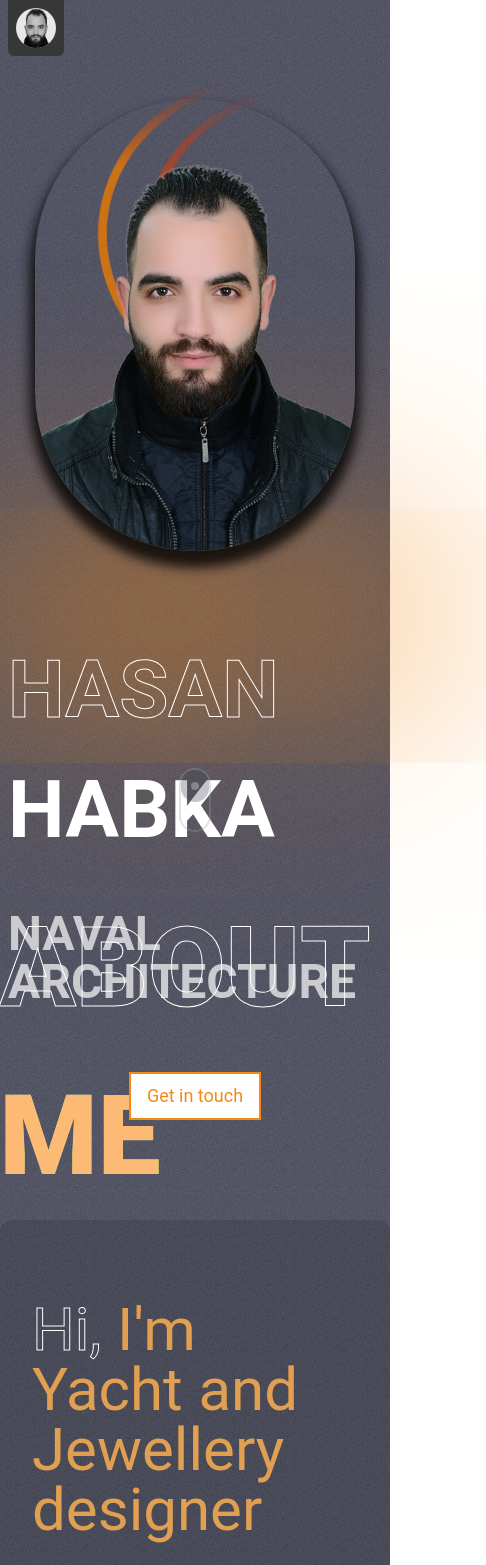
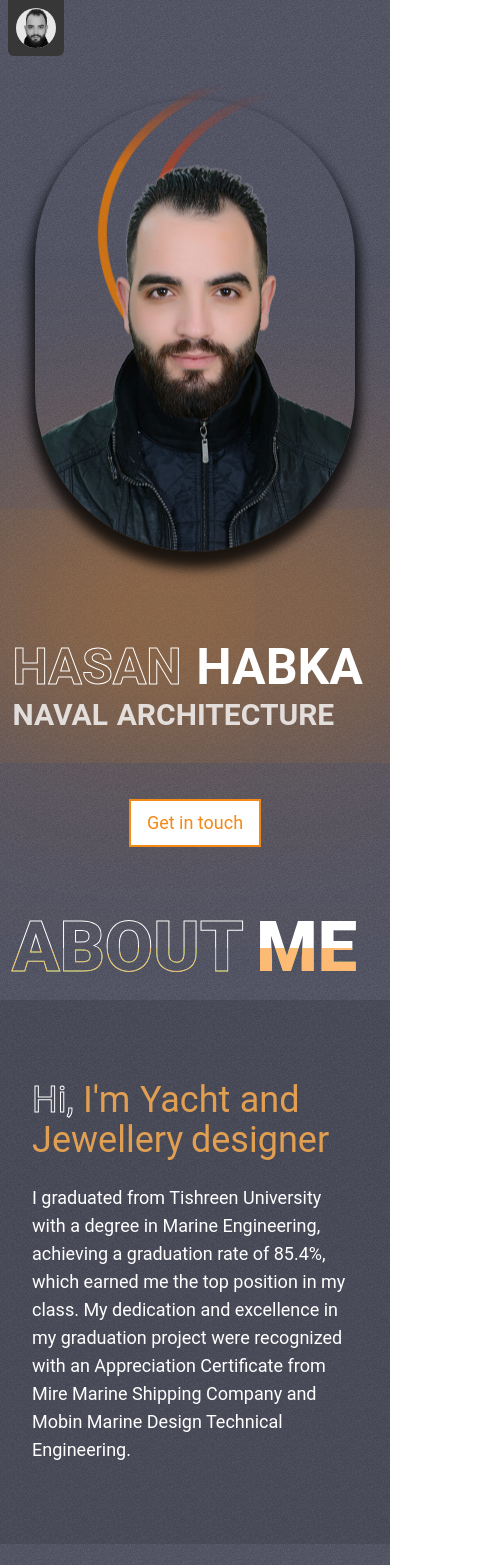
Before and after one commit to H-Habka/gymWebSite, a React (Create React App) app: page / in a window 390 px wide. Shown: the top 1565 px of the page, 486 px wide, since content can reach past the window. Built offline with nearby package versions, Linux system fonts and the light colour scheme.

Commit message:
mobile view in home page done

```diff
--- a/src/components/AboutMeSection/index.jsx
+++ b/src/components/AboutMeSection/index.jsx
@@ -3,25 +3,25 @@ import TextSplitter from "../TextSpletter"
 
 const AboutMe = () => {
   return (
-    <div className="md:px-[10vw] min-h-screen flex flex-col justify-center">
+    <div className="md:px-[10vw] md:min-h-screen flex flex-col justify-center">
       <div className="relative justify-center flex mt-10">
-        <div className="pointer-events-none text-[7em] flex items-center gap-6 justify-center font-[900] text-white">
+        <div className="pointer-events-none text-[70px] md:text-[7em] flex items-center gap-6  justify-center font-[900] text-white">
           <TextSplitter strokeWordsArray={[0]} text="ABOUT ME" />
         </div>
         <div className="absolute bottom-0 mix-blend-darken  w-full h-1/2 bg-orange-300"></div>
       </div>
       <div
         data-aos="fade-up"
-        className="py-20 flex flex-col  md:flex-row gap-6 justify-around  bg-[#12121222] p-8 rounded-xl"
+        className="py-20 flex flex-col  md:flex-row gap-6 justify-around  bg-[#12121222] p-8 md:rounded-xl"
       >
-        <div className="text-6xl md:max-w-[40vw] flex gap-2 text-four">
+        <div className="md:text-6xl text-4xl md:max-w-[40vw] flex gap-2 text-four">
           <TextSplitter
             strokeWordsArray={[0]}
             text="Hi, I'm Yacht and Jewellery designer"
           />
         </div>
         <div
-          data-aos="fade-left"
+          data-aos="zoom-in-down"
           data-aos-delay="100"
           data-aos-duration="700"
           className="md:max-w-[40vw] text-white text-lg "
--- a/src/components/CompaniesIworkedWith/index.jsx
+++ b/src/components/CompaniesIworkedWith/index.jsx
@@ -6,11 +6,14 @@ const CompaniesIworkedWith = () => {
   return (
     <div
       data-aos="fade-up"
-      className="md:px-[10vw] min-h-[100vh] flex flex-col justify-center"
+      className="mt-[100px] md:mt-0 md:px-[10vw] md:h-[60vh] flex flex-col justify-center"
     >
-      <div className=" flex justify-between  md:flex-row gap-10 items-center  bg-[#12121222] p-8 rounded-xl">
-        <div className="py-20 text-4xl md:max-w-[40vw] flex gap-2 text-four">
-          <TextSplitter strokeWordsArray={[0, 1, 2]} text="I worked With" />
+      <div className="pt-10 flex flex-col justify-between  md:flex-row gap-10 items-center  bg-[#12121222] md:p-8 pb-8 md:rounded-xl">
+        <div className="md:py-20 font-bold text-4xl md:max-w-[40vw] flex gap-2 text-four">
+          <TextSplitter
+            strokeWordsArray={[0, 1, 2, 3]}
+            text="I Have worked With"
+          />
         </div>
         <div className="flex gap-10 flex-1 items-center justify-evenly [&_img]:rounded-xl hover:[&_img]:-translate-y-1 hover:[&_img]:-translate-x-1 [&_img]:transition-all [&_img]:duration-200 hover:[&_img]:shadow-[10px_10px_10px_2px_#121212] [&_img]:w-[120px] [&_img]:h-[120px] [&>a]:justify-self-center">
           <a
--- a/src/components/GetInTouchSection/index.jsx
+++ b/src/components/GetInTouchSection/index.jsx
@@ -7,71 +7,71 @@ const GetInTouchSection = ({ hideSocialMedia }) => {
   return (
     <div
       id="getInTouch"
-      className="min-h-screen flex flex-col justify-center items-center"
+      className="mt-[100px] md:mt-0 md:min-h-screen flex flex-col justify-center items-center"
     >
       <a href="mailto:hasanhabka9@gmail.com?subject=Get%20In%20Touch">
         <div
           data-aos="fade-up"
-          className="group relative cursor-pointer hover:scale-105 transition-all duration-300 h-[260px] rounded-xl bg-[#12121222] w-[80vw]"
+          className="group relative cursor-pointer hover:scale-105 transition-all duration-300 h-[170px] md:h-[260px] md:rounded-xl bg-[#12121222] w-[100vw] md:w-[80vw]"
         >
-          <div className="absolute text-white tracking-wider  top-1/2 left-1/2 -translate-x-1/2 -translate-y-1/2 opacity-0 transition-all duration-500 group-hover:opacity-100">
+          <div className="absolute text-white tracking-wider  top-1/2 left-1/2 -translate-x-1/2 -translate-y-1/2 md:opacity-0 transition-all duration-500 group-hover:opacity-100">
             <TextSplitter
               strokeWordsArray={[0]}
               text="hasanhabka9@gmail.com "
             />
           </div>
           <div className="absolute bottom-0  translate-y-1/2 left-0 w-full text-center">
-            <div className="text-white pointer-events-none text-[10em] flex items-center gap-6 justify-center font-[900]">
+            <div className="text-white pointer-events-none text-5xl md:text-[10em] flex items-center gap-6 justify-center font-[900]">
               <TextSplitter strokeWordsArray={[1]} text="GET IN TOUCH" />
             </div>
           </div>
         </div>
       </a>
-      <div className="w-full top-full h-[100px] mix-blend-darken bg-orange-300"></div>
+      <div className="w-full top-full h-[30px] md:h-[100px] mix-blend-darken bg-orange-300"></div>
       {!hideSocialMedia && (
-        <div className="mt-10 flex items-center justify-center gap-8">
+        <div className="md:mt-10 my-8  md:mb-0 mb-[140px]  flex items-center justify-center gap-8">
           <a
             href="https://www.facebook.com/share/1EfsfAKVAy"
             target="_blank"
-            data-aos="fade-right"
+            data-aos="fade-down"
             data-aos-delay="250"
             rel="noreferrer"
           >
-            <div className="hover:bg-white  cursor-pointer hover:-translate-y-[6px]  rounded-full transition-all duration-300 group">
-              <FaFacebook className="w-9 h-9 group-hover:scale-[1.11]  group-hover:text-[#4267B2] text-[#121212]" />
+            <div className="md:hover:bg-white md:bg-transparent bg-white cursor-pointer hover:-translate-y-[6px]  rounded-full transition-all duration-300 group">
+              <FaFacebook className="w-9 h-9 md:group-hover:scale-[1.11] scale-[1.11] md:scale-100  md:group-hover:text-[#4267B2] text-[#4267B2] md:text-[#121212]" />
             </div>
           </a>
           <a
             href="https://www.linkedin.com/in/hasan-habka-374b81220"
             target="_blank"
-            data-aos="fade-right"
+            data-aos="fade-down"
             data-aos-delay="300"
             rel="noreferrer"
           >
-            <div className="hover:bg-[#0a66c2] cursor-pointer hover:-translate-y-[6px]  rounded-full transition-all duration-300 p-1 group">
-              <FaLinkedinIn className="w-9 h-9  group-hover:scale-[0.85]  group-hover:text-white text-[#121212]" />
+            <div className="md:hover:bg-[#0a66c2] bg-[#0a66c2] md:bg-transparent cursor-pointer hover:-translate-y-[6px]  rounded-full transition-all duration-300 p-1 group">
+              <FaLinkedinIn className="w-9 h-9  md:group-hover:scale-[0.85] md:scale-100 scale-[0.85] text-white  md:group-hover:text-white md:text-[#121212]" />
             </div>
           </a>
           <a
             href="https://www.instagram.com/hasanhabka9"
             target="_blank"
-            data-aos="fade-left"
+            data-aos="fade-down"
             data-aos-delay="300"
             rel="noreferrer"
           >
-            <div className="hover:bg-gradient-to-t hover:from-[#f9ce34] hover:via-[#ee2a7b] hover:to-[#6228d7]  cursor-pointer hover:-translate-y-[6px]  rounded-full transition-all duration-300 p-1 group">
-              <FaInstagram className="w-9 h-9  group-hover:text-white text-[#121212]" />
+            <div className="md:hover:bg-gradient-to-t bg-gradient-to-t md:bg-none from-[#f9ce34] via-[#ee2a7b] to-[#6228d7]  cursor-pointer hover:-translate-y-[6px]  rounded-full transition-all duration-300 p-1 group">
+              <FaInstagram className="w-9 h-9 scale-[0.92] md:scale-100   md:group-hover:text-white text-white md:text-[#121212]" />
             </div>
           </a>
           <a
             href={`https://api.whatsapp.com/send?phone=971527416292&text=Hi`}
             target="_blank"
-            data-aos="fade-left"
+            data-aos="fade-down"
             data-aos-delay="250"
             rel="noreferrer"
           >
-            <div className="hover:bg-[#25D366] cursor-pointer hover:-translate-y-[6px]  rounded-full transition-all duration-300 p-1 group">
-              <FaWhatsapp className="w-9 h-9  group-hover:text-white text-[#121212]" />
+            <div className="hover:bg-[#25D366] bg-[#25D366] md:bg-transparent cursor-pointer hover:-translate-y-[6px]  rounded-full transition-all duration-300 p-1 group">
+              <FaWhatsapp className="w-9 h-9  group-hover:text-white text-white scale-[0.88] md:scale-100 md:text-[#121212]" />
             </div>
           </a>
         </div>
--- a/src/components/HeroSection/HeroSection.jsx
+++ b/src/components/HeroSection/HeroSection.jsx
@@ -1,16 +1,16 @@
 import React from "react"
 import CustomButton from "../CustomButton"
-import StrokText from "../StrokText"
 import { LazyLoadImage } from "react-lazy-load-image-component"
+import TextSplitter from "../TextSpletter"
 
 const HeroSection = () => {
   return (
-    <div id="home" className="flex flex-col md:flex-row h-screen relative">
+    <div id="home" className="flex flex-col md:flex-row md:h-screen relative">
       <div
         onClick={() => {
           window.scrollTo({ top: window.innerHeight, behavior: "smooth" })
         }}
-        className="hover:scale-110 transition-all duration-500 opacity-30 hover:opacity-100 cursor-pointer  absolute left-1/2 bottom-3 w-8 h-16 rounded-full border-2 flex border-gray-400 -translate-x-1/2 group"
+        className="hidden md:flex hover:scale-110 transition-all duration-500 opacity-30 hover:opacity-100 cursor-pointer  absolute left-1/2 bottom-3 w-8 h-16 rounded-full border-2 border-gray-400 -translate-x-1/2 group"
       >
         <div className="transition-all duration-700 flex items-center group-hover:translate-y-7 justify-center w-8 h-8 rounded-full bg-gray-700">
           <div className="w-2 h-2 bg-gray-200 rounded-full"></div>
@@ -20,16 +20,12 @@ const HeroSection = () => {
         <div className="flex flex-col gap-2 px-2 md:px-10 md:w-10/12 w-full items-center md:items-start ">
           <h1 className=" font-bold flex flex-col gap-4 my-[50px]">
             <div style={{ boxShadow: "0 0 1000000px 60px #f48915" }} />
-            <p className="text-[80px]">
-              <StrokText content="HASAN" />{" "}
-              <span className="text-white">HABKA</span>
-            </p>
-            <p className="animate-pulse mt-6">
-              <span className="text-white text-5xl uppercase">Naval </span>{" "}
-              <span className="text-white text-5xl uppercase">
-                Architecture
-              </span>{" "}
-            </p>
+            <div className="md:text-[80px] text-[50px] md:block flex justify-center text-white">
+              <TextSplitter strokeWordsArray={[0]} text="HASAN HABKA" />{" "}
+            </div>
+            <div className="animate-pulse mt-[-24px] md:mt-6 text-3xl  text-white md:text-5xl uppercase">
+              <TextSplitter text="Naval Architecture" />
+            </div>
           </h1>
           <a href="#getInTouch">
             <CustomButton title="Get in touch" reversed />
--- a/src/components/HeroSection/RectangleComponent.jsx
+++ /dev/null
@@ -1,12 +0,0 @@
-import React from "react";
-
-const RectangleComponent = ({number , text}) => {
-    return (
-        <div className="flex flex-col text-center md:text-start gap-2">
-            <p className="text-3xl text-white">{number}</p>
-            <p className="text-gray-400">{text}</p>
-        </div>
-    );
-};
-
-export default RectangleComponent;
--- a/src/components/TextSpletter/index.jsx
+++ b/src/components/TextSpletter/index.jsx
@@ -1,6 +1,6 @@
 import React, { useRef } from "react"
 
-const TextSplitter = ({ text, strokeWordsArray }) => {
+const TextSplitter = ({ withoutAnimation, text, strokeWordsArray }) => {
   const arrayOfWords = text.split(" ")
   const counter = useRef(0)
   return (
@@ -19,8 +19,12 @@ const TextSplitter = ({ text, strokeWordsArray }) => {
                     key={j}
                     style={{ WebkitTextStroke: "1px white" }}
                     className={`text-transparent`}
-                    data-aos="fade-right"
-                    data-aos-delay={counter.current * 50}
+                    {...(withoutAnimation
+                      ? {}
+                      : {
+                          "data-aos": "fade-right",
+                          "data-aos-delay": counter.current * 50,
+                        })}
                   >
                     {letter}
                   </span>
@@ -28,8 +32,12 @@ const TextSplitter = ({ text, strokeWordsArray }) => {
               return (
                 <span
                   key={j}
-                  data-aos="fade-right"
-                  data-aos-delay={counter.current * 50}
+                  {...(withoutAnimation
+                    ? {}
+                    : {
+                        "data-aos": "fade-right",
+                        "data-aos-delay": counter.current * 50,
+                      })}
                 >
                   {letter}
                 </span>
--- a/src/components/WorkSection/index.jsx
+++ b/src/components/WorkSection/index.jsx
@@ -7,14 +7,14 @@ const projects = [
     title: "Dockwise",
     name: "dockwise",
     CardContent: (
-      <div className="flex">
+      <div className="flex flex-col lg:flex-row h-full">
         <img
-          className="lg:w-1/2 "
+          className="lg:w-1/2 flex-1 "
           src="https://i.imgur.com/kNKyprI.jpeg"
           alt="dockwise"
         />
         <img
-          className="lg:inline hidden w-1/2 h-1/2"
+          className="lg:w-1/2 flex-1"
           src="https://i.imgur.com/8LZ7Wc1.jpeg"
           alt="dockwise"
         />
@@ -25,16 +25,16 @@ const projects = [
     title: "Dry Dock",
     name: "dryDock",
     CardContent: (
-      <div className="flex">
+      <div className="flex flex-col lg:flex-row h-full">
         <img
-          className="lg:w-[61%]"
+          className="lg:w-[61%] flex-1 "
           src="https://i.imgur.com/HV5ckqw.jpeg"
-          alt="dockwise"
+          alt="drydock"
         />
         <img
-          className="lg:inline hidden w-[39%]"
+          className=" lg:w-[39%] flex-1"
           src="https://i.imgur.com/9LADgPW.jpeg"
-          alt="dockwise"
+          alt="drydock"
         />
       </div>
     ),
@@ -43,21 +43,28 @@ const projects = [
 
 const WorkSection = ({ title, isSticky, cardToHide }) => {
   return (
-    <div className="px-[10vw] ">
-      <div className="bg-[#12121222] relative  rounded-xl px-10  flex flex-col justify-center">
-        <div className={isSticky ? "sticky -top-2" : ""}>
+    <div className="mt-[100px] md:mt-0 md:px-[10vw] ">
+      <div className="bg-[#12121222] pt-6 relative md:rounded-xl px-4 md:px-10  flex flex-col justify-center">
+        <div className={isSticky ? "sticky md:-top-2 top-8 " : ""}>
           <div className="relative justify-center flex">
-            <div className="text-[7em] flex items-center gap-6 justify-center font-[900] text-white  top-[100px]">
-              <TextSplitter strokeWordsArray={[1]} text={title} />
+            <div className="md:text-[7em] text-[45px] flex items-center gap-6 justify-center font-[900] text-white">
+              <TextSplitter
+                withoutAnimation
+                strokeWordsArray={[1]}
+                text={title}
+              />
             </div>
           </div>
         </div>
         <div
           className={`${
-            isSticky ? "sticky top-[30px] " : "absolute top-10"
+            isSticky ? "sticky md:top-[30px] top-[20px]  " : "absolute top-10"
           }  left-0 z-1 w-full h-[50px]  mix-blend-darken  bg-orange-300`}
         ></div>
-        <div data-aos="fade-up" className="flex flex-col gap-8 z-20 pb-8  px-8">
+        <div
+          data-aos="fade-up"
+          className="flex flex-col gap-8 z-20 pb-8  md:px-8"
+        >
           {projects.map((project) => {
             return (
               project.name !== cardToHide && (
--- a/src/components/WorkSection/workCard.jsx
+++ b/src/components/WorkSection/workCard.jsx
@@ -6,16 +6,18 @@ const WorkCard = ({ isSticky, title, to, children }) => {
   return (
     <div
       className={`${
-        isSticky ? "sticky top-[150px]" : ""
-      }  hover:scale-[1.008] transition-all duration-300`}
+        isSticky ? "sticky md:top-[150px] top-[120px]" : ""
+      } md:brightness-90 md:hover:brightness-105 transition-all duration-300`}
     >
       <Link to={to}>
-        <div className="overflow-hidden  rounded-xl md:h-[340px] max-h-[400px] bg-[#121212]">
+        <div className="overflow-hidden  rounded-xl  bg-[#121212]">
           <div className=" text-white flex justify-between p-4 text-2xl uppercase bg-gray-600">
             <p>{title}</p>
             <RiShareBoxFill className="w-8 h-8 animate-pulse" />
           </div>
-          {children}
+          <div className="md:h-[340px] h-[500px] md:max-h-[400px]">
+            {children}
+          </div>
         </div>
       </Link>
     </div>
--- a/src/components/softwareExperience/index.jsx
+++ b/src/components/softwareExperience/index.jsx
@@ -6,13 +6,13 @@ const SoftwareExperience = () => {
   return (
     <div
       data-aos="fade-up"
-      className="md:px-[10vw] min-h-[100vh] flex flex-col justify-center"
+      className="md:px-[10vw] md:mt-0 mt-[130px] md:min-h-[100vh] flex flex-col justify-center"
     >
-      <div className=" flex  md:flex-row gap-10 items-center  bg-[#12121222] p-8 rounded-xl">
-        <div className="py-20 text-4xl md:max-w-[40vw] flex gap-2 text-four">
+      <div className=" flex flex-col md:flex-row gap-10 items-center  bg-[#12121222] p-8 md:rounded-xl">
+        <div className="md:py-20 text-3xl font-bold  md:text-4xl md:max-w-[40vw] flex gap-2 text-four">
           <TextSplitter strokeWordsArray={[0, 1]} text="Software Experience" />
         </div>
-        <div className="grid grid-cols-3 gap-10 flex-1 [&_img]:rounded-xl hover:[&_img]:-translate-y-1 hover:[&_img]:-translate-x-1 [&_img]:transition-all [&_img]:duration-200 hover:[&_img]:shadow-[10px_10px_10px_2px_#121212] [&_img]:w-[120px] [&_img]:h-[120px] [&>a]:justify-self-center">
+        <div className="grid grid-cols-2 md:grid-cols-3 gap-10 flex-1 [&_img]:rounded-xl hover:[&_img]:-translate-y-1 hover:[&_img]:-translate-x-1 [&_img]:transition-all [&_img]:duration-200 hover:[&_img]:shadow-[10px_10px_10px_2px_#121212] [&_img]:w-[120px] [&_img]:h-[120px] [&>a]:justify-self-center">
           <a
             href="https://www.autodesk.com/ae/products/autocad/overview"
             target="_blank"
@@ -20,7 +20,10 @@ const SoftwareExperience = () => {
             data-aos="zoom-out"
             data-aos-delay="0"
           >
-            <LazyLoadImage alt="autocad" src="https://i.imgur.com/Ti9KMsH.jpeg" />
+            <LazyLoadImage
+              alt="autocad"
+              src="https://i.imgur.com/Ti9KMsH.jpeg"
+            />
           </a>
           <a
             href="https://gemvision.com/matrixgold"
@@ -29,7 +32,10 @@ const SoftwareExperience = () => {
             data-aos="zoom-out"
             data-aos-delay="250"
           >
-            <LazyLoadImage alt="matrix" src="https://i.imgur.com/D8hbQWK.jpeg" />
+            <LazyLoadImage
+              alt="matrix"
+              src="https://i.imgur.com/D8hbQWK.jpeg"
+            />
           </a>
           <a
             href="https://maxsurf.net/"
@@ -38,7 +44,10 @@ const SoftwareExperience = () => {
             data-aos="zoom-out"
             data-aos-delay="500"
           >
-            <LazyLoadImage alt="maxsurf" src="https://i.imgur.com/wCJkQre.jpeg" />
+            <LazyLoadImage
+              alt="maxsurf"
+              src="https://i.imgur.com/wCJkQre.jpeg"
+            />
           </a>
           <a
             href="https://www.rhino3d.com/"
@@ -56,7 +65,10 @@ const SoftwareExperience = () => {
             data-aos="zoom-out"
             data-aos-delay="250"
           >
-            <LazyLoadImage alt="soldwork" src="https://i.imgur.com/areTsUj.jpeg" />
+            <LazyLoadImage
+              alt="soldwork"
+              src="https://i.imgur.com/areTsUj.jpeg"
+            />
           </a>
           <a
             href="https://www.sketchup.com/en"
@@ -65,7 +77,10 @@ const SoftwareExperience = () => {
             data-aos="zoom-out"
             data-aos-delay="500"
           >
-            <LazyLoadImage alt="sketchUp" src="https://i.imgur.com/zqazLIo.jpeg" />
+            <LazyLoadImage
+              alt="sketchUp"
+              src="https://i.imgur.com/zqazLIo.jpeg"
+            />
           </a>
         </div>
       </div>
```
Also changed, not shown: src/components/official-docs/PDFPreviewPage.jsx (+1 -8 lines).
